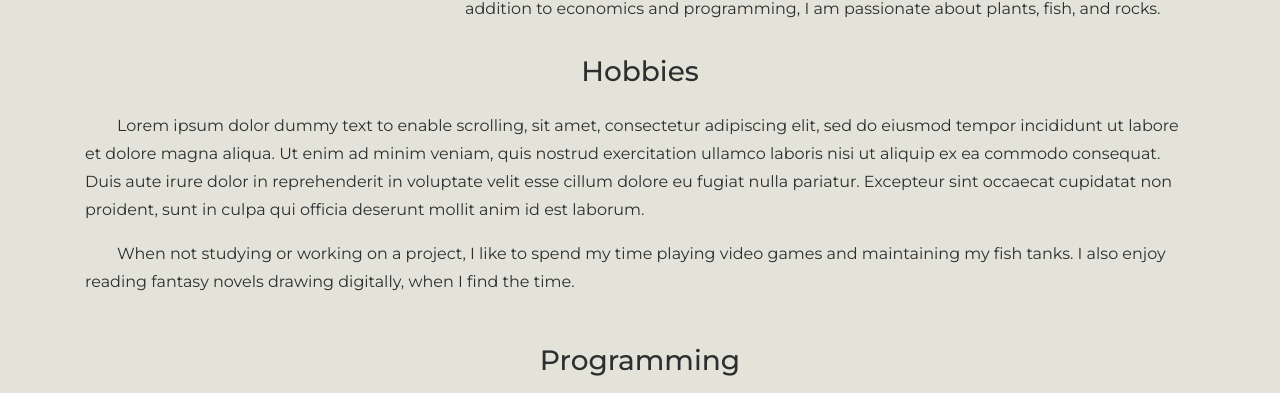
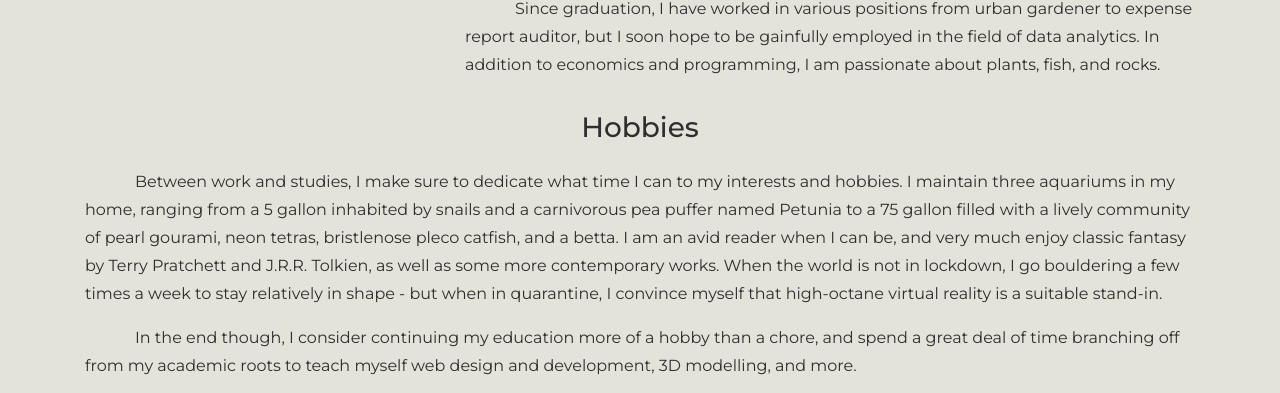
Before and after one commit to halfriver/Portfolio-Site, a Django app: page / in a window 1280 px wide. Shown: the part 855-1248 px from the top of the page. Run offline with Django 3.2, Linux system fonts and the light colour scheme; some libraries are stand-ins or nearby versions.

Commit message:
style and main page content

```diff
--- a/art/templates/gallery.html
+++ b/art/templates/gallery.html
@@ -24,7 +24,7 @@
       <img class="large-banner" src="{% static 'media/da4.jpg' %}" alt="Banner 1">
     </div>
     <div class="carousel-item">
-      <img class="large-banner" src="../..{% get_media_prefix %}img/CyborgBalloon_Banner_2560x1440.png" alt="Banner 2">
+      <img class="large-banner" src="{% get_media_prefix %}img/CyborgBalloon_Banner_2560x1440.png" alt="Banner 2">
     </div>
     <div class="carousel-item">
       <img class="large-banner" src="{% static 'media/banner_test.png' %}" alt="Banner 3">
@@ -113,7 +113,7 @@
   </div>
 
   <div id="modal-all" class="modal">
-    <div class="row align-items-center justify-content-center">
+    <div class="row align-items-center justify-content-center h-100">
       <div class="col-lg-8 col-md-10">
         {% for artpiece in all %}
         <div class="mySlides-all">
@@ -150,7 +150,7 @@
 
   {% for i in tag %}
   <div id="modal-{{i|cut:" "}}" class="modal">
-    <div class="row align-items-center justify-content-center">
+    <div class="row align-items-center justify-content-center h-100">
       <div class="col-lg-8 col-md-10">
         {% for key, value in art.items %}
           {% if key == i.name %}
--- a/myportsite/templates/myportsite/home.html
+++ b/myportsite/templates/myportsite/home.html
@@ -22,16 +22,16 @@
 
 {% block content %}
 <div class="container" style="padding-top:20px;">
-  <div class="row">
-    <div class="col-12 col-lg-4 align-items-center">
+  <div class="row align-items-center">
+    <div class="col-12 col-lg-4">
       <img id="avatar" src="{% static 'media/christmasfish.png' %}">
     </div>
     <div class="col-12 col-lg-8">
       <div class="section-head"><h4>About</h4></div>
       <div class="section-body">
-        <p>&emsp;&emsp;I am a graduate student in the Quantitative Economics program at the University of Pittsburgh, and will be finishing my program soon at the end of April 2021. I graduated from the University of Pittsburgh in 2017 with bachelor's degrees in economics and geology.</p>
-        <p>&emsp;&emsp;As an undergraduate, I studied abroad at Sophia University in Tokyo, Japan on a Nationality Room Scholarship and participated in research as a Pitt Honors College fellow.</p>
-        <p>&emsp;&emsp;Since graduation, I have worked in various positions from urban gardener to expense report auditor, but I soon hope to be gainfully employed in the field of data analytics. In addition to economics and programming, I am passionate about plants, fish, and rocks. </p>
+        <p>I am a graduate student in the Quantitative Economics program at the University of Pittsburgh, and will be finishing my master's degree in April 2021. My capstone project will involve working with the Pittsburgh Penguins to model appropriate salaries for minor league hockey players.</p>
+        <p>I graduated from the University of Pittsburgh in 2017 with bachelor's degrees in economics and geology. As an undergraduate, I studied abroad at Sophia University in Tokyo, Japan on a Nationality Room Scholarship and participated in research as a Pitt Honors College fellow.</p>
+        <p>Since graduation, I have worked in various positions from urban gardener to expense report auditor, but I soon hope to be gainfully employed in the field of data analytics. In addition to economics and programming, I am passionate about plants, fish, and rocks. </p>
         <p></p>
       </div>
     </div>
@@ -40,9 +40,21 @@
   <div class="row">
     <div class="col-12 section-head"><h4>Hobbies</h4></div>
     <div class="col-12 section-body">
-      <p>&emsp;&emsp;Lorem ipsum dolor dummy text to enable scrolling, sit amet, consectetur adipiscing elit, sed do eiusmod tempor incididunt ut labore et dolore magna aliqua. Ut enim ad minim veniam, quis nostrud exercitation ullamco laboris nisi ut aliquip ex ea commodo consequat. Duis aute irure dolor in reprehenderit in voluptate velit esse cillum dolore eu fugiat nulla pariatur. Excepteur sint occaecat cupidatat non proident, sunt in culpa qui officia deserunt mollit anim id est laborum.</p>
-      <p>&emsp;&emsp;When not studying or working on a project, I like to spend my time playing video games and maintaining my fish tanks. I also enjoy reading fantasy novels drawing digitally, when I find the time.</p>
-      <div class="">
+      <p>Between work and studies, I make sure to dedicate what time I can to my interests and hobbies. I maintain three aquariums in my home, ranging from a 5 gallon inhabited by snails and a carnivorous pea puffer named Petunia to a 75 gallon filled with a lively community of pearl gourami, neon tetras, bristlenose pleco catfish, and a betta. I am an avid reader when I can be, and very much enjoy classic fantasy by Terry Pratchett and J.R.R. Tolkien, as well as some more contemporary works. When the world is not in lockdown, I go bouldering a few times a week to stay relatively in shape - but when in quarantine, I convince myself that high-octane virtual reality is a suitable stand-in.</p>
+      <p>In the end though, I consider continuing my education more of a hobby than a chore, and spend a great deal of time branching off from my academic roots to teach myself web design and development, 3D modelling, and more.</p>
+      <div class="row justify-content-center flex-nowrap">
+        <div class="col-auto hobby-col">
+          <img class="hobby-pic img-fluid" src="{% static 'media/razzledazzle.png' %}" title="Dixie National Forest">
+        </div>
+        <div class="col-auto hobby-col">
+          <img class="hobby-pic img-fluid" src="{% static 'media/cinnabar.jpeg' %}" title="His name is Cinnabar!">
+        </div>
+        <div class="col-auto hobby-col">
+          <img class="hobby-pic img-fluid" src="{% static 'media/garden.jpeg' %}">
+        </div>
+        <div class="col-auto hobby-col">
+          <img class="hobby-pic img-fluid" src="{% static 'media/syncline.jpeg' %}" title="Look at that syncline!">
+        </div>
       </div>
     </div>
   </div>
@@ -50,22 +62,23 @@
   <div class="row">
     <div class="col-12 section-head"><h4>Programming</h4></div>
     <div class="col-12 section-body">
-      <p>&emsp;&emsp;After graduation, I found a new passion in coding. I discovered this passion after completing my bachelor degrees. I taught myself HTML, CSS, and Python over the course of about a year through small projects (and a lot of Googling!). More recently, I've also acquainted myself with JavaScript and R, with some of the aforementioned beginner projects expressed in multiple languages. My progress is ongoing, and I am quite willing and eager to pick up more languages and technical knowledge in the future.</p>
-      <p>&emsp;&emsp;As side projects, I'd like to get into web development and eventually into game development with Unreal Engine. I'm currently learning Blender for creating character models and in-game assets and textures.</p>
+      <p>After graduation, I found a new passion in coding. I discovered this passion after completing my bachelor degrees. I taught myself HTML, CSS, and Python over the course of about a year through small projects (and a lot of Googling!). More recently, I've also acquainted myself with JavaScript and R, with some of the aforementioned beginner projects expressed in multiple languages. My progress is ongoing, and I am quite willing and eager to pick up more languages and technical knowledge in the future.</p>
+      <p>As side projects, I'd like to get into web development and eventually into game development with Unreal Engine. I'm currently learning Blender for creating character models and in-game assets and textures.</p>
     </div>
   </div>
 
   <div class="row">
     <div class="col-12 section-head"><h4>Art</h4></div>
     <div class="col-12 section-body">
-      <p>&emsp;&emsp;Lorem ipsum dolor dummy text to enable scrolling, sit amet, consectetur adipiscing elit, sed do eiusmod tempor incididunt ut labore et dolore magna aliqua. Ut enim ad minim veniam, quis nostrud exercitation ullamco laboris nisi ut aliquip ex ea commodo consequat. Duis aute irure dolor in reprehenderit in voluptate velit esse cillum dolore eu fugiat nulla pariatur. Excepteur sint occaecat cupidatat non proident, sunt in culpa qui officia deserunt mollit anim id est laborum.</p>
+      <p>When I find the time, I like to draw. My preferred medium is digital, usually using Photoshop and an art tablet. I have done some simple pieces for friends in the past, but mostly I create for my own pleasure. I aim to further hone my technique (particularly with color) and eventually create game assets. I'd like to become more comfortable in my own style so that I can produce at a more consistent clip.</p>
+      <p>Some samples of my work can be found in the <a href="{% url 'main_art' %}">art section</a>.</p>
     </div>
   </div>
 
   <div class="row">
     <div class="col-12 section-head"><h4>Contact</h4></div>
     <div class="col-12 section-body">
-      <p>&emsp;&emsp;ohkawa 2 DOT 0 AT gmail DOT com Lorem ipsum dolor dummy text to enable scrolling, sit amet, consectetur adipiscing elit, sed do eiusmod tempor incididunt ut labore et dolore magna aliqua. Ut enim ad minim veniam, quis nostrud exercitation ullamco laboris nisi ut aliquip ex ea commodo consequat. Duis aute irure dolor in reprehenderit in voluptate velit esse cillum dolore eu fugiat nulla pariatur. Excepteur sint occaecat cupidatat non proident, sunt in culpa qui officia deserunt mollit anim id est laborum.</p>
+      <p>ohkawa 2 DOT 0 AT gmail DOT com Lorem ipsum dolor dummy text to enable scrolling, sit amet, consectetur adipiscing elit, sed do eiusmod tempor incididunt ut labore et dolore magna aliqua. Ut enim ad minim veniam, quis nostrud exercitation ullamco laboris nisi ut aliquip ex ea commodo consequat. Duis aute irure dolor in reprehenderit in voluptate velit esse cillum dolore eu fugiat nulla pariatur. Excepteur sint occaecat cupidatat non proident, sunt in culpa qui officia deserunt mollit anim id est laborum.</p>
     </div>
   </div>
 </div>
--- a/programming/templates/programs.html
+++ b/programming/templates/programs.html
@@ -110,7 +110,7 @@
 
   {% for i in programs %}
   <div id="modal-{{i|cut:" "}}" class="modal">
-    <div class="row align-items-center justify-content-center">
+    <div class="row align-items-center justify-content-center h-100">
       <div class="col-lg-8 col-md-10">
         <div class="modal-content row">
           <span class="close">&times;</span>
--- a/static/css/override.css
+++ b/static/css/override.css
@@ -180,6 +180,33 @@ nav {
   margin-bottom: 1rem;
 }
 
+.section-body p {
+  text-indent: 50px;
+}
+
+.hobby-col {
+  padding-right: 5px;
+  padding-left: 5px;
+  max-width: 25%;
+}
+
+.hobby-pic {
+  border-radius: 0.3rem;
+  max-height: 250px;
+  width: auto;
+  /* max-width: 23%; */
+  height: auto;
+}
+
+a {
+  color: #2e2e2e;
+}
+
+a:hover {
+  color: #0a483b;
+  text-decoration: none;
+}
+
 .foot {
   text-align: right;
   font-weight: 300;
--- a/static/css/programs.css
+++ b/static/css/programs.css
@@ -110,7 +110,6 @@ a {
   top: 0;
   width: 100%;
   height: 100%;
-  overflow: auto;
   background-color: rgba(0, 0, 0, 0.65);
 }
 
@@ -135,7 +134,8 @@ a {
 .modal-content {
   width: 100%;
   border-radius: 0.3rem;
-  padding: 2rem;
+  padding: 1rem 2rem;
+  margin: 0px;
   background-color: #242424;
 }
 
```
Also changed, not shown: static/css/cv.css (+3 -8 lines).
